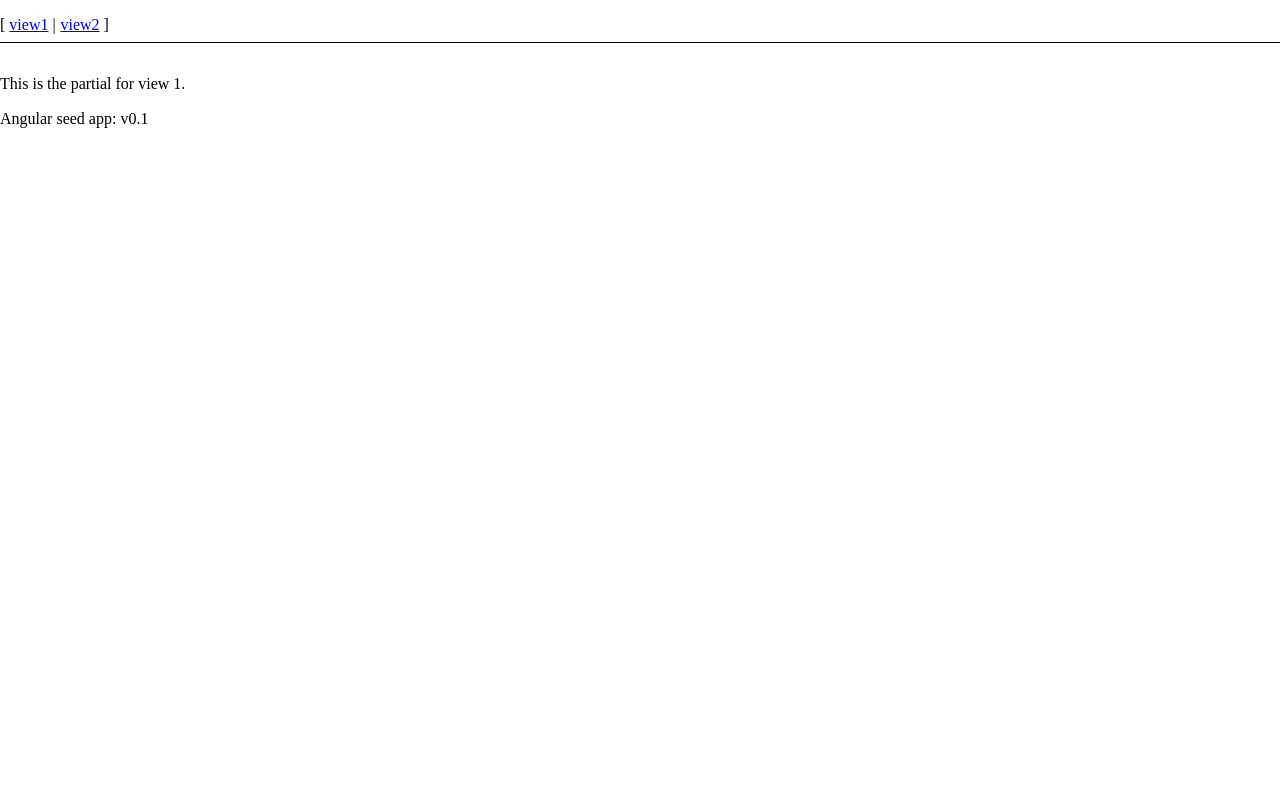
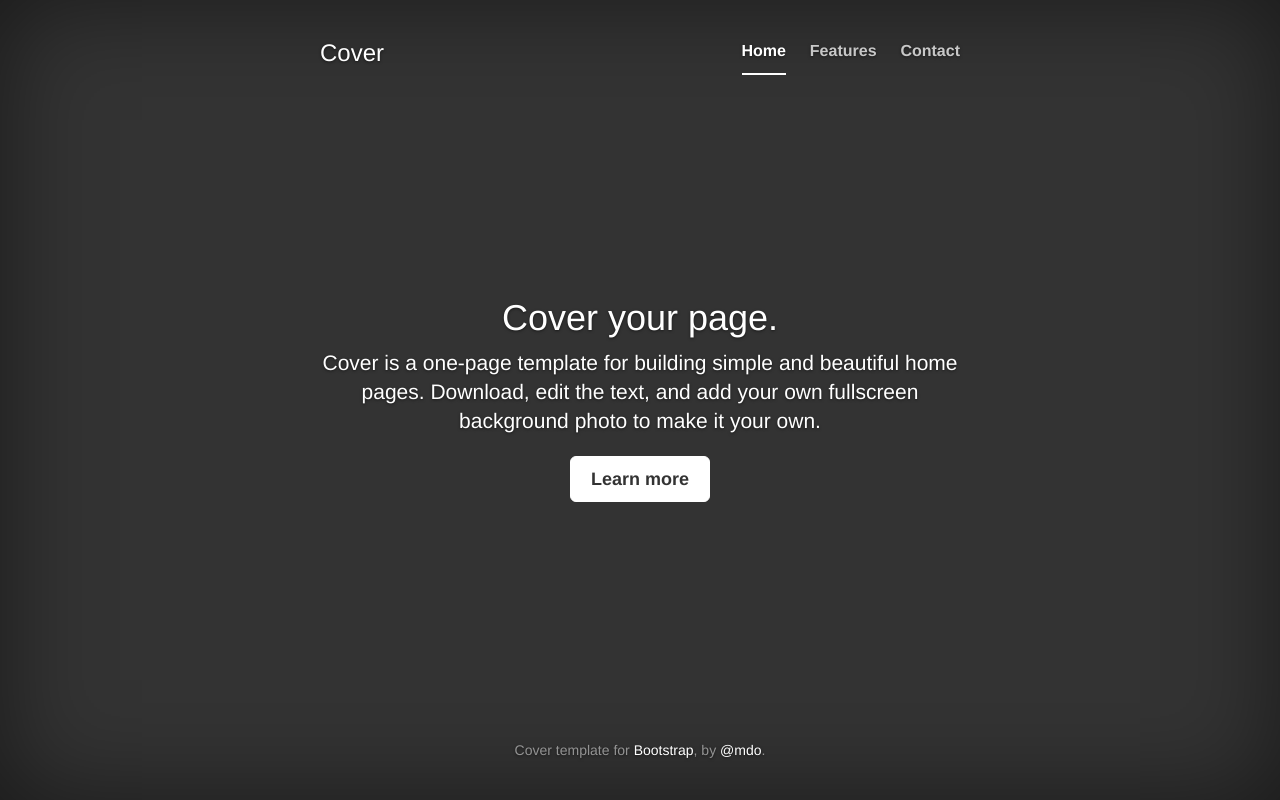
Before and after one commit to ozgursahin/project-insomnia, a website: page app/index.html in a window 1280 px wide. Drawn offline with nearby package versions, Linux system fonts and the light colour scheme; some packages are replaced by stand-ins of ours.

Commit message:
dev: Insomnia test drive.

```diff
--- a/app/app.css
+++ /dev/null
@@ -1,25 +0,0 @@
-/* app css stylesheet */
-
-.menu {
-  list-style: none;
-  border-bottom: 0.1em solid black;
-  margin-bottom: 2em;
-  padding: 0 0 0.5em;
-}
-
-.menu:before {
-  content: "[";
-}
-
-.menu:after {
-  content: "]";
-}
-
-.menu > li {
-  display: inline;
-}
-
-.menu > li + li:before {
-  content: "|";
-  padding-right: 0.3em;
-}
--- a/app/index.html
+++ b/app/index.html
@@ -2,35 +2,62 @@
 <!--[if lt IE 7]>      <html lang="en" ng-app="myApp" class="no-js lt-ie9 lt-ie8 lt-ie7"> <![endif]-->
 <!--[if IE 7]>         <html lang="en" ng-app="myApp" class="no-js lt-ie9 lt-ie8"> <![endif]-->
 <!--[if IE 8]>         <html lang="en" ng-app="myApp" class="no-js lt-ie9"> <![endif]-->
-<!--[if gt IE 8]><!--> <html lang="en" ng-app="myApp" class="no-js"> <!--<![endif]-->
+<!--[if gt IE 8]><!-->
+<html lang="en" ng-app="myApp" class="no-js">
+<!--<![endif]-->
 	<head>
 		<meta charset="utf-8">
 		<meta http-equiv="X-UA-Compatible" content="IE=edge">
-  <title>My AngularJS App</title>
-  <meta name="description" content="">
+		<title>Project Insomnia</title>
+		<meta name="description" content="Project Insomnia">
 		<meta name="viewport" content="width=device-width, initial-scale=1">
 		<link rel="stylesheet" href="bower_components/html5-boilerplate/dist/css/normalize.css">
 		<link rel="stylesheet" href="bower_components/html5-boilerplate/dist/css/main.css">
-  <link rel="stylesheet" href="app.css">
+		<link rel="stylesheet" href="bower_components/bootstrap/dist/css/bootstrap.min.css">
+		<link rel="stylesheet" href="insomnia-main.css">
+		<link rel="icon" href="static/favicon.ico">
+	</head>
+
+	<body>
+		<div class="site-wrapper">
+			<div class="site-wrapper-inner">
+				<div class="cover-container">
+					<div class="masthead clearfix">
+						<div class="inner">
+							<h3 class="masthead-brand">Cover</h3>
+							<nav>
+								<ul class="nav masthead-nav">
+									<li class="active"><a href="#">Home</a></li>
+									<li><a href="#">Features</a></li>
+									<li><a href="#">Contact</a></li>
+								</ul>
+							</nav>
+						</div>
+					</div>
+
+					<div class="inner cover">
+						<h1 class="cover-heading">Cover your page.</h1>
+						<p class="lead">Cover is a one-page template for building simple and beautiful home pages. Download, edit the text, and add your own
+							fullscreen background photo to make it your own.</p>
+						<p class="lead">
+							<a href="#" class="btn btn-lg btn-default">Learn more</a>
+						</p>
+					</div>
+
+					<div class="mastfoot">
+						<div class="inner">
+							<p>Cover template for <a href="http://getbootstrap.com">Bootstrap</a>, by <a href="https://twitter.com/mdo">@mdo</a>.</p>
+						</div>
+					</div>
+				</div>
+			</div>
+		</div>
+
+		<!-- Bootstrap core JavaScript
+		================================================== -->
+		<!-- Placed at the end of the document so the pages load faster -->
+
 		<script src="bower_components/html5-boilerplate/dist/js/vendor/modernizr-2.8.3.min.js"></script>
-</head>
-<body>
-  <ul class="menu">
-    <li><a href="#!/view1">view1</a></li>
-    <li><a href="#!/view2">view2</a></li>
-  </ul>
-
-  <!--[if lt IE 7]>
-      <p class="browsehappy">You are using an <strong>outdated</strong> browser. Please <a href="http://browsehappy.com/">upgrade your browser</a> to improve your experience.</p>
-  <![endif]-->
-
-  <div ng-view></div>
-
-  <div>Angular seed app: v<span app-version></span></div>
-
-  <!-- In production use:
-  <script src="//ajax.googleapis.com/ajax/libs/angularjs/x.x.x/angular.min.js"></script>
-  -->
 		<script src="bower_components/angular/angular.js"></script>
 		<script src="bower_components/angular-route/angular-route.js"></script>
 		<script src="app.js"></script>
@@ -39,5 +66,15 @@
 		<script src="components/version/version.js"></script>
 		<script src="components/version/version-directive.js"></script>
 		<script src="components/version/interpolate-filter.js"></script>
+		<script src="bower_components/bootstrap/dist/js/bootstrap.min.js"></script>
 	</body>
+
+<!--	<body>
+		<ul class="menu">
+			<li><a href="#!/view1">view1</a></li>
+			<li><a href="#!/view2">view2</a></li>
+		</ul>
+		<div ng-view></div>
+		<div>Project Insomnia: v<span app-version></span></div>
+	</body>-->
 </html>
--- /dev/null
+++ b/app/insomnia-main.css
@@ -0,0 +1,185 @@
+/*
+ * Globals
+ */
+
+
+/* Links */
+
+a,
+a:focus,
+a:hover {
+  color: #fff;
+}
+
+
+/* Custom default button */
+
+.btn-default,
+.btn-default:hover,
+.btn-default:focus {
+  color: #333;
+  text-shadow: none;
+  /* Prevent inheritance from `body` */
+  background-color: #fff;
+  border: 1px solid #fff;
+}
+
+
+/*
+ * Base structure
+ */
+
+html,
+body {
+  height: 100%;
+  background-color: #333;
+}
+
+body {
+  color: #fff;
+  text-align: center;
+  text-shadow: 0 1px 3px rgba(0, 0, 0, .5);
+}
+
+
+/* Extra markup and styles for table-esque vertical and horizontal centering */
+
+.site-wrapper {
+  display: table;
+  width: 100%;
+  height: 100%;
+  /* For at least Firefox */
+  min-height: 100%;
+  -webkit-box-shadow: inset 0 0 100px rgba(0, 0, 0, .5);
+  box-shadow: inset 0 0 100px rgba(0, 0, 0, .5);
+}
+
+.site-wrapper-inner {
+  display: table-cell;
+  vertical-align: top;
+}
+
+.cover-container {
+  margin-right: auto;
+  margin-left: auto;
+}
+
+
+/* Padding for spacing */
+
+.inner {
+  padding: 30px;
+}
+
+
+/*
+ * Header
+ */
+
+.masthead-brand {
+  margin-top: 10px;
+  margin-bottom: 10px;
+}
+
+.masthead-nav>li {
+  display: inline-block;
+}
+
+.masthead-nav>li+li {
+  margin-left: 20px;
+}
+
+.masthead-nav>li>a {
+  padding-right: 0;
+  padding-left: 0;
+  font-size: 16px;
+  font-weight: bold;
+  color: #fff;
+  /* IE8 proofing */
+  color: rgba(255, 255, 255, .75);
+  border-bottom: 2px solid transparent;
+}
+
+.masthead-nav>li>a:hover,
+.masthead-nav>li>a:focus {
+  background-color: transparent;
+  border-bottom-color: #a9a9a9;
+  border-bottom-color: rgba(255, 255, 255, .25);
+}
+
+.masthead-nav>.active>a,
+.masthead-nav>.active>a:hover,
+.masthead-nav>.active>a:focus {
+  color: #fff;
+  border-bottom-color: #fff;
+}
+
+@media (min-width: 768px) {
+  .masthead-brand {
+    float: left;
+  }
+  .masthead-nav {
+    float: right;
+  }
+}
+
+
+/*
+ * Cover
+ */
+
+.cover {
+  padding: 0 20px;
+}
+
+.cover .btn-lg {
+  padding: 10px 20px;
+  font-weight: bold;
+}
+
+
+/*
+ * Footer
+ */
+
+.mastfoot {
+  color: #999;
+  /* IE8 proofing */
+  color: rgba(255, 255, 255, .5);
+}
+
+
+/*
+ * Affix and center
+ */
+
+@media (min-width: 768px) {
+  /* Pull out the header and footer */
+  .masthead {
+    position: fixed;
+    top: 0;
+  }
+  .mastfoot {
+    position: fixed;
+    bottom: 0;
+  }
+  /* Start the vertical centering */
+  .site-wrapper-inner {
+    vertical-align: middle;
+  }
+  /* Handle the widths */
+  .masthead,
+  .mastfoot,
+  .cover-container {
+    width: 100%;
+    /* Must be percentage or pixels for horizontal alignment */
+  }
+}
+
+@media (min-width: 992px) {
+  .masthead,
+  .mastfoot,
+  .cover-container {
+    width: 700px;
+  }
+}
--- /dev/null
+++ b/app/project-insomnia.js
@@ -0,0 +1,6 @@
+(function(){
+  "use strict";
+
+  var someVariable = 5;
+  console.log(someVariable);
+})();
```
Also changed, not shown: Gruntfile.js (added, +22 -0 lines), app/index-async.html (+2 -2 lines), bower.json (+6 -4 lines), package.json (+7 -3 lines), app/static/favicon.ico (added), build/project-insomnia.min.js (added), 1 other file. Lines whose indentation alone changed are shown as unchanged.
